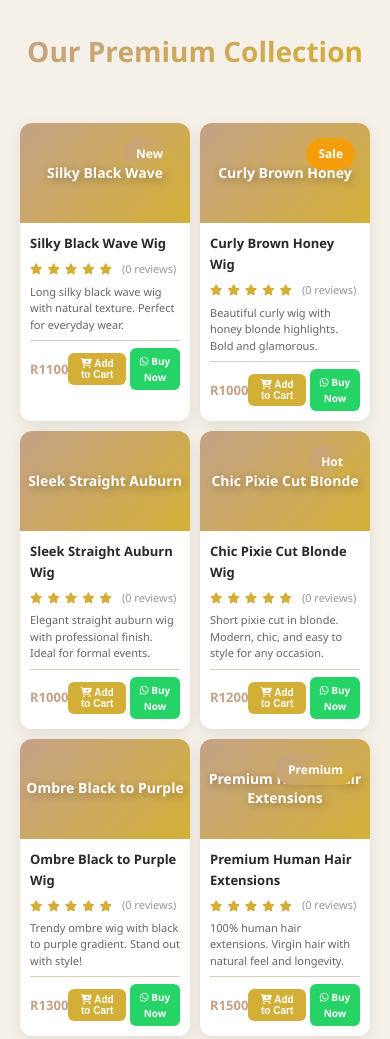
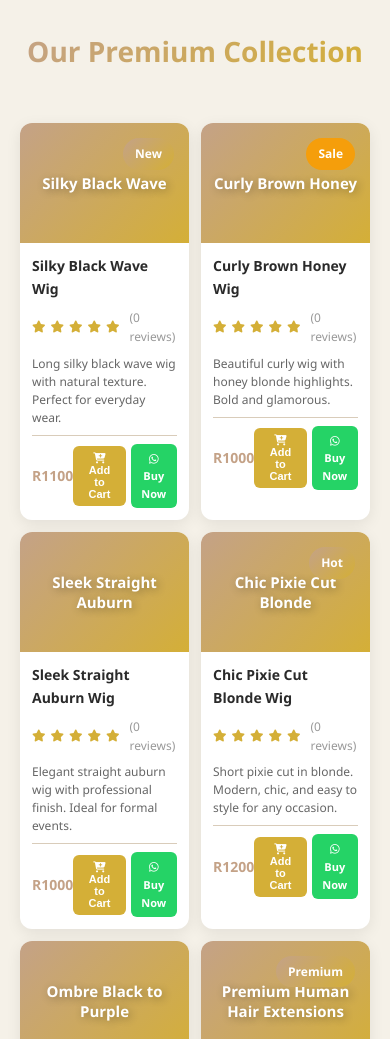
Before and after one commit to amosj115/effora, a plain HTML site: page index.html in a window 390 px wide. Shown: the part 1020-2059 px from the top of the page. Drawn offline with nearby package versions, Linux system fonts and the light colour scheme.

Commit message:
Add files via upload

```diff
--- a/style.css
+++ b/style.css
@@ -1521,55 +1521,55 @@ a {
     }
 
     .products-grid {
-        grid-template-columns: repeat(auto-fit, minmax(130px, 1fr));
-        gap: 10px;
+        grid-template-columns: repeat(auto-fit, minmax(160px, 1fr));
+        gap: 12px;
     }
 
     .product-image {
-        height: 100px;
+        height: 120px;
     }
 
     .wig-name-display {
+        font-size: 15px;
+        padding: 10px 8px;
+    }
+
+    .product-info {
+        padding: 12px;
+    }
+
+    .product-info h3 {
         font-size: 14px;
-        padding: 8px 6px;
-    }
-
-    .product-info {
-        padding: 10px;
-    }
-
-    .product-info h3 {
-        font-size: 13px;
-        margin-bottom: 6px;
+        margin-bottom: 8px;
     }
 
     .rating {
-        margin-bottom: 6px;
-        font-size: 11px;
+        margin-bottom: 8px;
+        font-size: 12px;
     }
 
     .product-info .description {
-        font-size: 11px;
-        margin-bottom: 7px;
+        font-size: 12px;
+        margin-bottom: 8px;
     }
 
     .product-footer {
-        margin-top: 7px;
-        padding-top: 7px;
+        margin-top: 8px;
+        padding-top: 8px;
     }
 
     .price {
-        font-size: 13px;
+        font-size: 14px;
     }
 
     .product-buttons {
-        gap: 4px;
+        gap: 5px;
     }
 
     .btn-add-cart,
     .btn-whatsapp {
-        padding: 5px 8px;
-        font-size: 10px;
+        padding: 6px 10px;
+        font-size: 11px;
     }
 
     .floating-cart {
```
